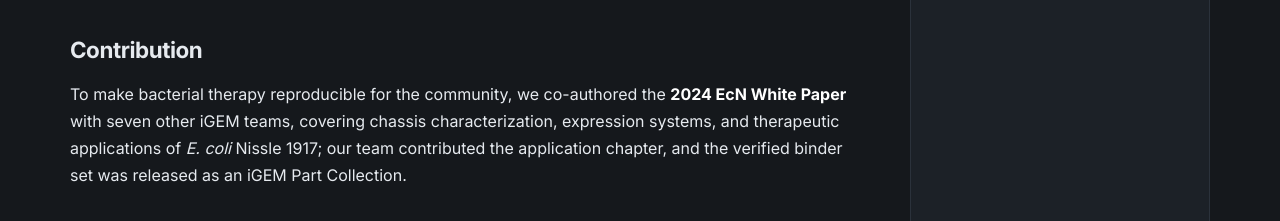
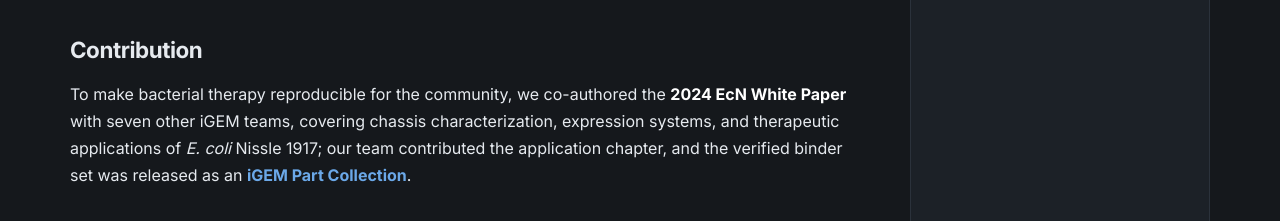
Before and after one commit to polaris150566/polaris150566.github.io, a plain HTML site: page work/igem-ecn/index.html in a window 1280 px wide. Shown: the part 5306-5527 px from the top of the page. Drawn offline with Linux system fonts and the light colour scheme.

Commit message:
iGEM page: link Part Collection registry entry

```diff
--- a/work/igem-ecn/index.html
+++ b/work/igem-ecn/index.html
@@ -200,7 +200,8 @@
           <strong>2024 EcN White Paper</strong> with seven other iGEM teams, covering chassis
           characterization, expression systems, and therapeutic applications of
           <em>E.&nbsp;coli</em> Nissle 1917; our team contributed the application chapter,
-          and the verified binder set was released as an iGEM Part Collection.
+          and the verified binder set was released as an
+          <a href="https://parts.igem.org/Collections/VEGFR-like" target="_blank" rel="noopener">iGEM Part Collection</a>.
         </p>
 
         <h2>Modeling</h2>
```
